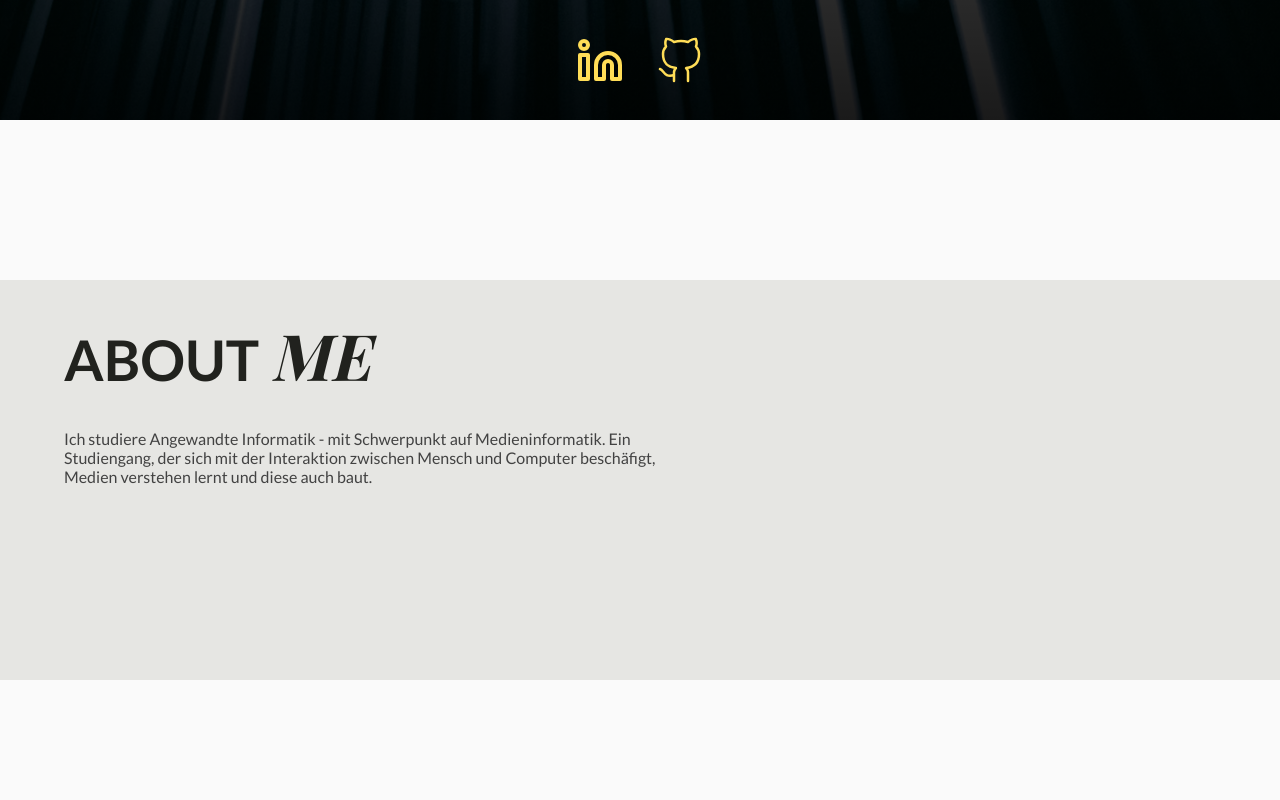
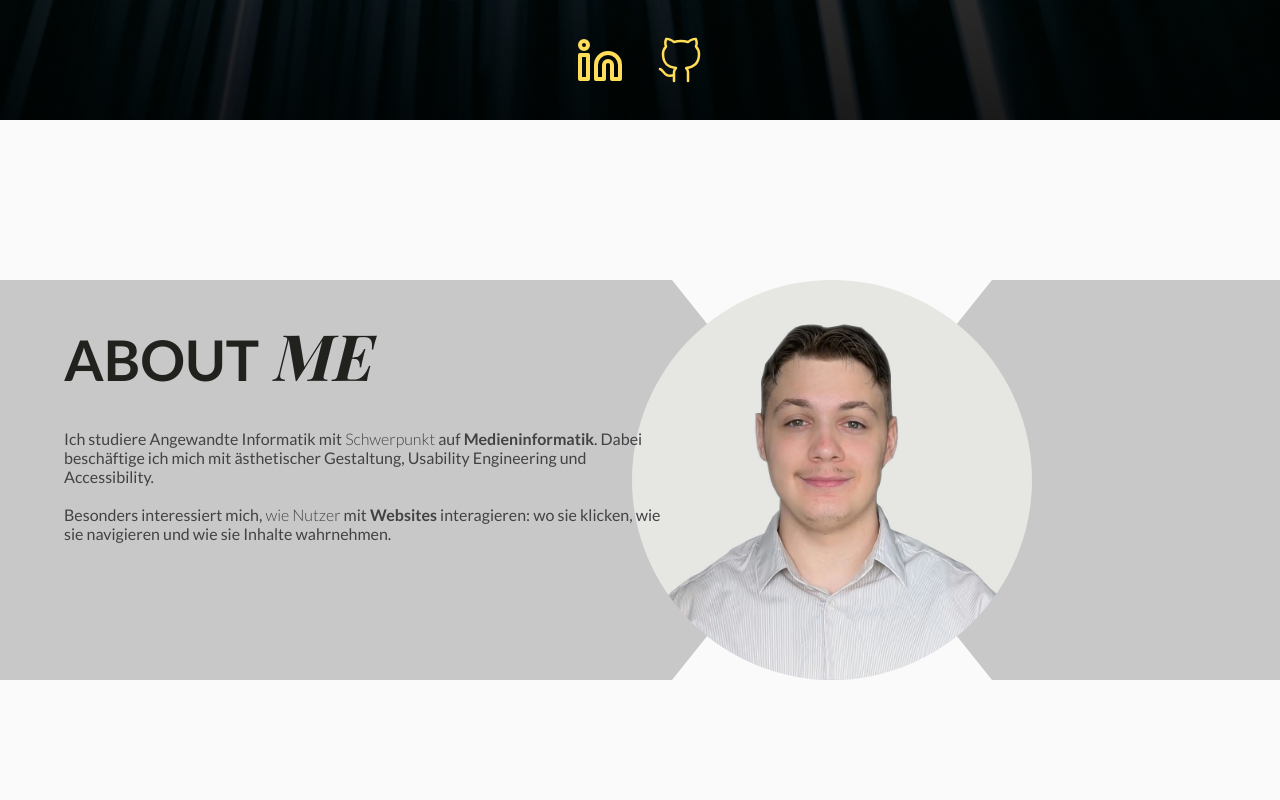
Before and after one commit to KrystianSzofer/KrystianSzofer.github.io, an Angular app: page /home in a window 1280 px wide. Shown: the part 680-1480 px from the top of the page. Built offline with nearby package versions, Linux system fonts and the light colour scheme; a web font is replaced by a local one.

Commit message:
Reworked about-me. Added an image of me.

```diff
--- a/src/app/about-me/about-me.html
+++ b/src/app/about-me/about-me.html
@@ -6,13 +6,25 @@
                 <span class="heading-italic">ME</span>
             </h1>
             <p>
-                Ich studiere Angewandte Informatik - mit Schwerpunkt auf
-                Medieninformatik. Ein Studiengang, der sich mit der Interaktion
-                zwischen Mensch und Computer beschäfigt, Medien verstehen lernt
-                und diese auch baut.
+                Ich studiere Angewandte Informatik mit
+                <span class="p-light">Schwerpunkt</span> auf
+                <span class="p-bold">Medieninformatik</span>. Dabei beschäftige
+                ich mich mit ästhetischer Gestaltung, Usability Engineering und
+                Accessibility.<br />
+                <br />
+                Besonders interessiert mich,
+                <span class="p-light">wie Nutzer</span> mit
+                <span class="p-bold">Websites</span>
+                interagieren: wo sie klicken, wie sie navigieren und wie sie
+                Inhalte wahrnehmen.
+                <br />
+                <br />
             </p>
         </div>
-        <div class="image"></div>
+        <div class="left-shape"></div>
+        <div class="right-shape"></div>
+        <div class="circle"></div>
+        <img class="me" src="images/about-me/me.avif" alt="My face." />
     </article>
     <div class="skills">
         <div class="title">
--- a/src/app/about-me/about-me.scss
+++ b/src/app/about-me/about-me.scss
@@ -2,14 +2,68 @@
     background: var(--color-white-bg);
     box-sizing: border-box;
     display: flex;
-    height: 100vh;
+    min-height: 100vh;
     flex-direction: column;
     gap: 10rem;
     padding-top: 10rem;
+    padding-bottom: 10rem;
+}
+
+// about me banner with circle & image
+
+.about-me-container {
+    position: relative;
+}
+
+.left-shape,
+.right-shape,
+.circle {
+    position: absolute;
+    background: var(--color-dark-gray-bg);
+    height: 100%;
+    top: 0%;
+    --notch: 10rem;
+}
+
+.left-shape {
+    width: 65%;
+    clip-path: polygon(
+        0% 100%,
+        calc(100% - var(--notch)) 100%,
+        100% 50%,
+        calc(100% - var(--notch)) 0%,
+        0% 0%
+    );
+}
+
+.right-shape {
+    width: 35%;
+    right: 0%;
+    clip-path: polygon(
+        0% 50%,
+        var(--notch) 100%,
+        100% 100%,
+        100% 0%,
+        var(--notch) 0%
+    );
+}
+
+img.me {
+    position: absolute;
+    height: 100%;
+    top: 0%;
+    width: 400px;
+    height: 400px;
+    border-radius: 50%;
+    top: 50%;
+    left: 65%;
+    transform: translate(-50%, -50%);
+    z-index: 10;
 }
 
 .about-me {
-    background-color: var(--color-gray-bg);
+    z-index: 100;
+    position: relative;
     padding-left: 4rem;
     padding-top: 2rem;
     height: 400px;
@@ -17,6 +71,8 @@
     display: flex;
     gap: 2rem;
 }
+
+//
 
 .skills {
     background-color: var(--color-gray-bg);
@@ -73,7 +129,7 @@
     }
 }
 
-//
+// typography
 
 h1 {
     color: var(--color-black);
@@ -82,6 +138,7 @@ h1 {
 p {
     max-width: 600px;
     color: var(--color-black-sec);
+    font-size: 1rem;
 }
 
 h2 {
@@ -95,6 +152,16 @@ h2 {
 .heading-italic {
     font-style: italic;
     font-size: 4rem;
+}
+
+.p-bold {
+    font-weight: 600;
+    color: var(--color-black-sec);
+}
+
+.p-light {
+    font-weight: 300;
+    color: var(--color-black-sec);
 }
 
 .skill-heading-main {
--- a/src/app/home/home.scss
+++ b/src/app/home/home.scss
@@ -1,4 +1,4 @@
-section {
-    scroll-snap-align: start;
-    scroll-snap-stop: always;
-}
+// section {
+//     scroll-snap-align: start;
+//     scroll-snap-stop: always;
+// }
--- a/src/app/projects/projects.scss
+++ b/src/app/projects/projects.scss
@@ -1,5 +1,4 @@
 :host {
-    height: 100vh;
     display: block;
     position: relative;
 }
@@ -7,9 +6,10 @@
 // Projects
 
 .projects-content {
+    min-height: 100vh;
     background-color: var(--color-black-bg);
     box-sizing: border-box;
-    height: 100%;
+    flex: 1;
     display: flex;
     flex-direction: row;
     align-items: flex-start;
@@ -17,6 +17,7 @@
 }
 
 .projects-container {
+    height: 100%;
     flex: 1;
     display: flex;
     gap: 2rem;
--- a/src/index.html
+++ b/src/index.html
@@ -5,6 +5,10 @@
         <title>Portfolio</title>
         <base href="/" />
         <meta name="viewport" content="width=device-width, initial-scale=1" />
+        <meta
+            name="description"
+            content="Portfolio von Krystian Szofer. Frontend Entwickler. "
+        />
         <link rel="icon" type="image/x-icon" href="favicon.ico" />
         <!-- Fonts -->
         <link rel="preconnect" href="https://fonts.googleapis.com" />
--- a/src/styles/_colors.scss
+++ b/src/styles/_colors.scss
@@ -7,6 +7,7 @@
     // Background
     --color-black-bg: #21221e;
     --color-gray-bg: #e6e6e3;
+    --color-dark-gray-bg: #c8c8c8;
     --color-white-bg: #fafafa;
 
     // Basic
--- a/src/styles/styles.scss
+++ b/src/styles/styles.scss
@@ -10,10 +10,10 @@
 
 // scrolling
 
-html {
-    scroll-snap-type: y mandatory;
-    scroll-behavior: smooth;
-}
+// html {
+//     scroll-snap-type: y mandatory;
+//     scroll-behavior: smooth;
+// }
 
 * {
     margin: 0;
```
Also changed, not shown: public/images/about-me/me.avif (added).
